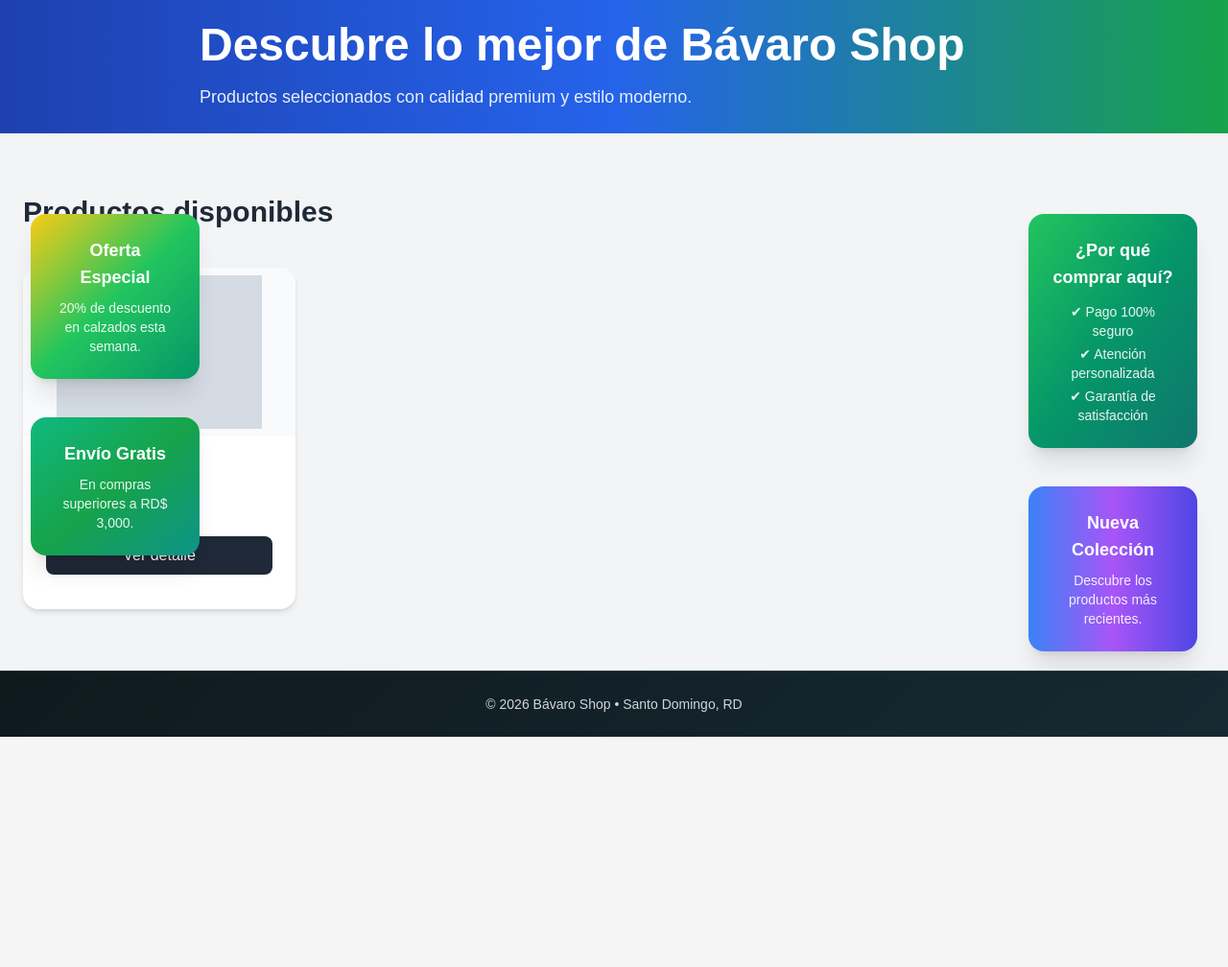
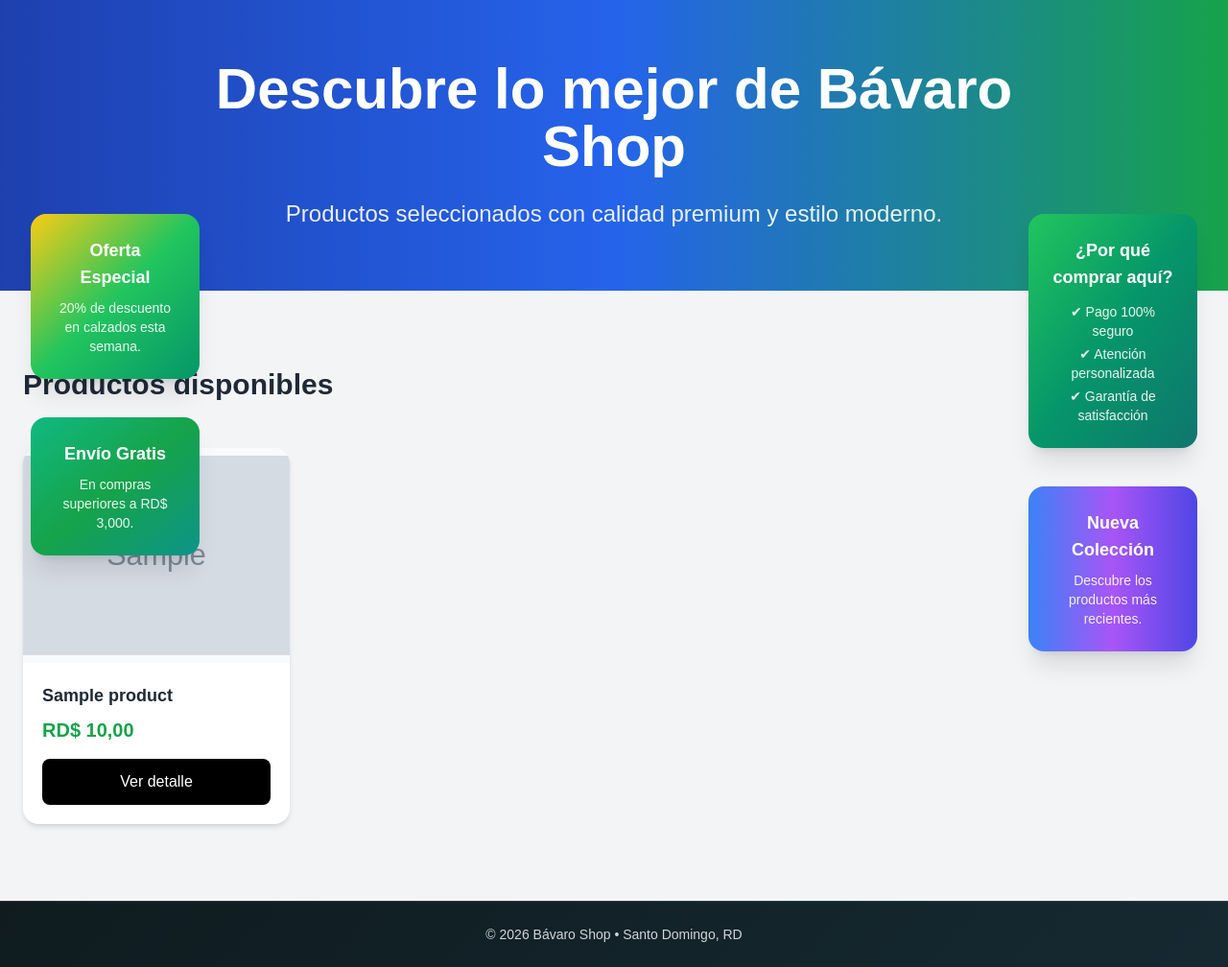
Before and after one commit to cerebritoone1-coder/bavaroshop, a Django app: page /tienda/ in a window 1280 px wide. Shown: the part 97-1105 px from the top of the page at 96% size. Before the commit the page ends 865 px from the top, so only its background shows below. Run offline with Django 5.2, Linux system fonts and the light colour scheme; a user stored in the database is signed in; tables that the repository leaves empty hold one stand-in row (values such as "Sample post"); grey boxes marked "Sample" are stand-in pictures; data that the repository does not hold is empty; some libraries are stand-ins or nearby versions.

Commit message:
Restore original tienda design

```diff
--- a/templates/store/tienda.html
+++ b/templates/store/tienda.html
@@ -3,69 +3,73 @@
 {% block content %}
 
 <!-- HERO SECTION -->
-<section class="bg-gradient-to-r from-blue-800 via-blue-600 to-green-600 py-4 sm:py-6 text-white">
+<section class="bg-gradient-to-r from-blue-800 via-blue-600 to-green-600 py-10 sm:py-16 text-white">
 
-    <div class="max-w-4xl mx-auto px-4">
-       <h1 class="text-3xl sm:text-5xl font-bold mb-4 leading-tight">
+    <div class="max-w-5xl mx-auto px-4 text-center">
 
+        <h1 class="text-4xl sm:text-6xl font-extrabold mb-6 leading-tight">
             Descubre lo mejor de Bávaro Shop
         </h1>
-      <p class="text-sm sm:text-lg opacity-90 max-w-2xl">
 
+        <p class="text-lg sm:text-2xl opacity-90 max-w-3xl mx-auto">
             Productos seleccionados con calidad premium y estilo moderno.
         </p>
+
     </div>
 </section>
 
 <!-- PRODUCTOS -->
-<section class="bg-gray-100 py-8 sm:py-16">
+<section class="bg-gray-100 py-12 sm:py-20">
 
     <div class="max-w-7xl mx-auto px-6">
 
-        <h2 class="text-3xl font-bold text-gray-800 mb-10">
+        <h2 class="text-3xl font-bold text-gray-800 mb-12">
             Productos disponibles
         </h2>
 
- <div class="grid grid-cols-2 sm:grid-cols-2 lg:grid-cols-3 xl:grid-cols-4 gap-4 sm:gap-8">
-
+        <div class="grid grid-cols-2 sm:grid-cols-2 lg:grid-cols-3 xl:grid-cols-4 gap-6 sm:gap-10">
 
             {% for producto in productos %}
 
-            <div class="bg-white rounded-2xl shadow-md hover:shadow-xl transition duration-300 overflow-hidden flex flex-col">
+            <div class="bg-white rounded-2xl shadow-md hover:shadow-2xl transition duration-300 overflow-hidden flex flex-col">
 
                 <!-- Imagen -->
-              <div class="bg-gray-50 p-2 flex justify-center items-center h-32 sm:h-44 overflow-hidden">
-    {% if producto.image %}
-        <img src="{{ producto.image.url }}"
-             class="max-h-full object-contain">
-    {% endif %}
-</div>
+                <div class="bg-gray-50 flex justify-center items-center h-40 sm:h-56 overflow-hidden">
+                    {% if producto.image %}
+                        <img src="{{ producto.image.url }}"
+                             class="h-full object-contain">
+                    {% endif %}
+                </div>
 
                 <!-- Info -->
-                <div class="p-6 flex flex-col flex-grow">
+                <div class="p-5 flex flex-col flex-grow">
 
-                    <h3 class="text-lg font-semibold text-gray-800 mb-2">
+                    <h3 class="text-base sm:text-lg font-semibold text-gray-800 mb-2">
                         {{ producto.name }}
                     </h3>
 
-                    <p class="text-green-600 text-xl font-bold mb-4">
+                    <p class="text-green-600 text-lg sm:text-xl font-bold mb-4">
                         RD$ {{ producto.price|floatformat:2 }}
                     </p>
 
                     <div class="mt-auto">
 
                         <a href="{% url 'product_detail' producto.slug %}"
-                           class="block w-full text-center bg-gray-800 text-white py-2 rounded-lg mb-3 hover:bg-gray-900 transition">
+                           class="block w-full text-center bg-black text-white py-3 rounded-lg hover:bg-gray-800 transition font-medium">
                             Ver detalle
                         </a>
-
-
 
                     </div>
 
                 </div>
 
             </div>
+
+            {% empty %}
+
+            <p class="col-span-full text-center text-gray-500 text-lg">
+                No hay productos disponibles en este momento.
+            </p>
 
             {% endfor %}
 
```
